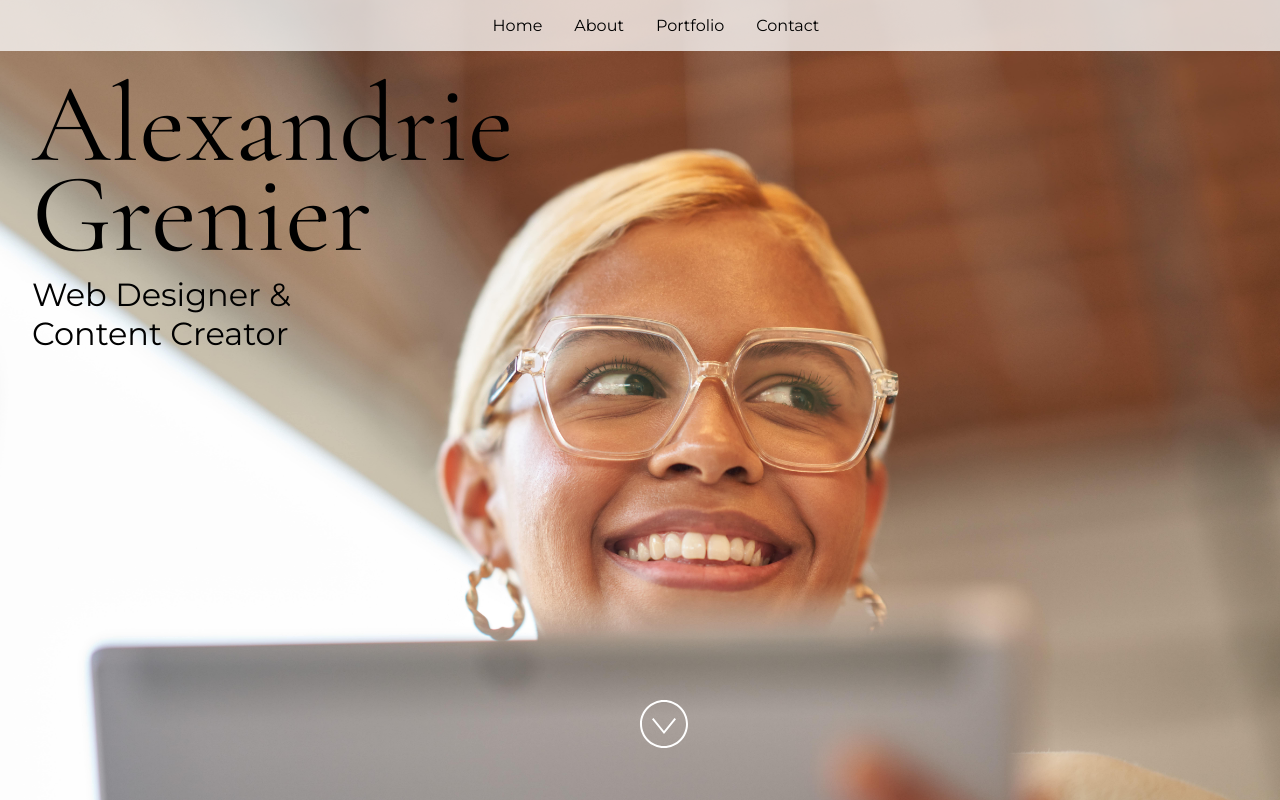
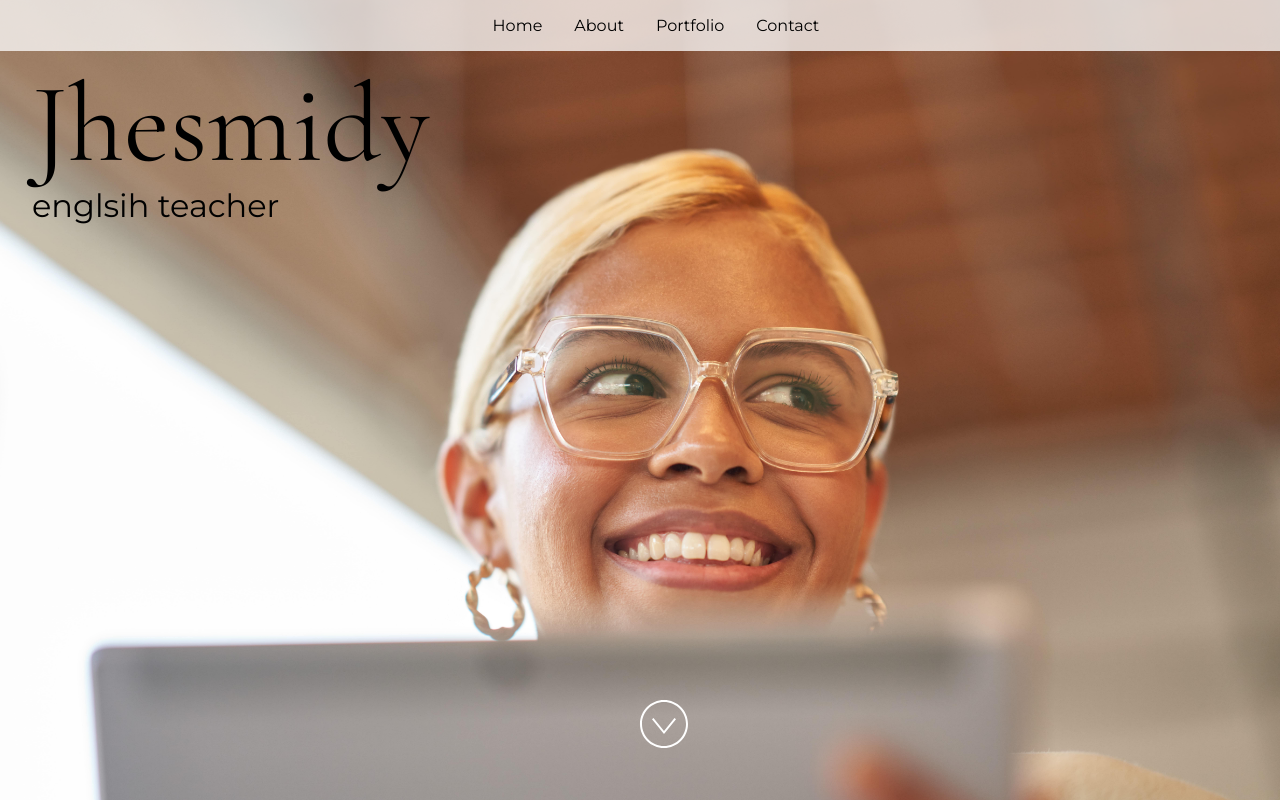
Before and after one commit to github-education-resources/codespaces-project-template-js, a React (Vite) app: page / in a window 1280 px wide. Built offline with nearby package versions, Linux system fonts and the light colour scheme.

Commit message:
Update App.jsx

```diff
--- a/src/App.jsx
+++ b/src/App.jsx
@@ -24,12 +24,12 @@
  * If you don't have one of the social sites listed, leave it as an empty string.
  */
 const siteProps = {
-  name: "Alexandrie Grenier",
-  title: "Web Designer & Content Creator",
-  email: "alex@example.com",
+  name: "Jhesmidy",
+  title: "englsih teacher",
+  email: "la_teacherx@example.com",
   gitHub: "microsoft",
   instagram: "microsoft",
-  linkedIn: "satyanadella",
+  linkedIn: "la teacher",
   medium: "",
   twitter: "microsoft",
   youTube: "Code",
```
